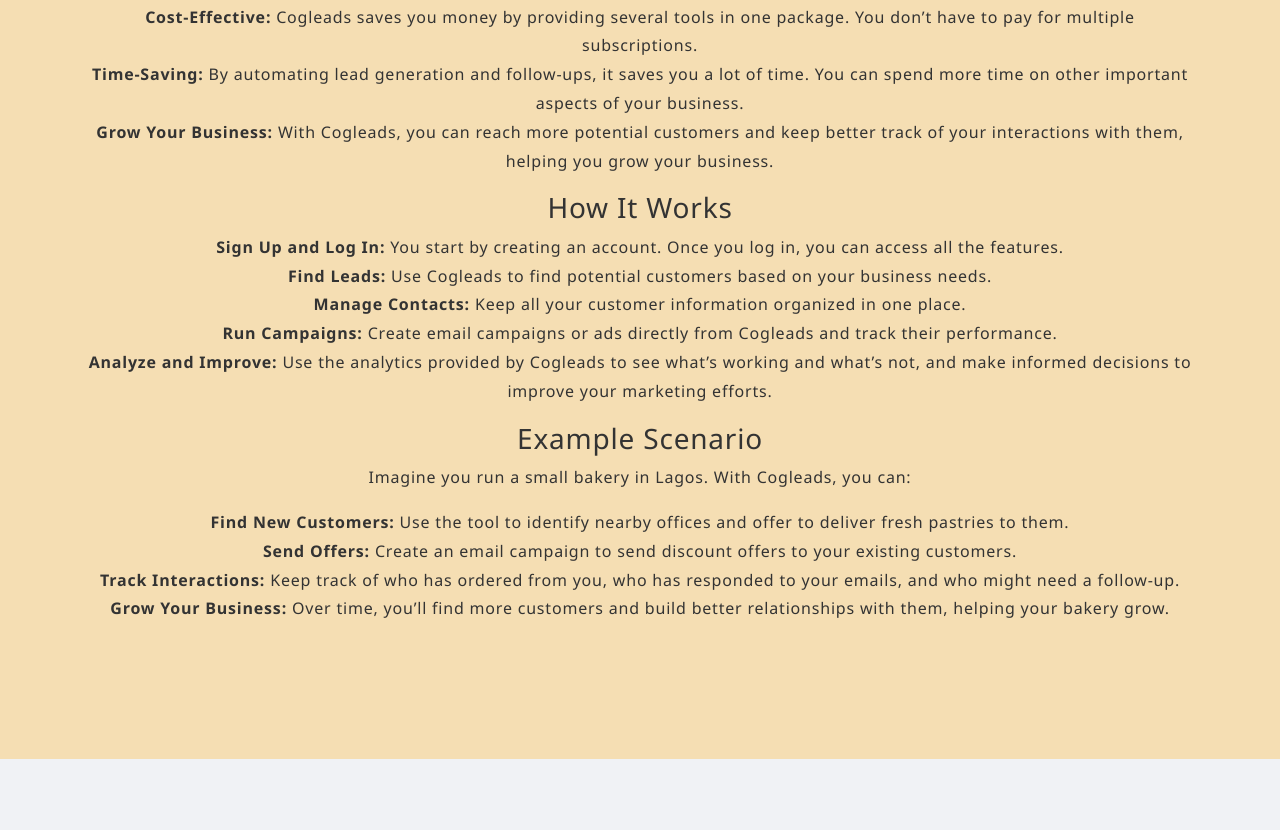
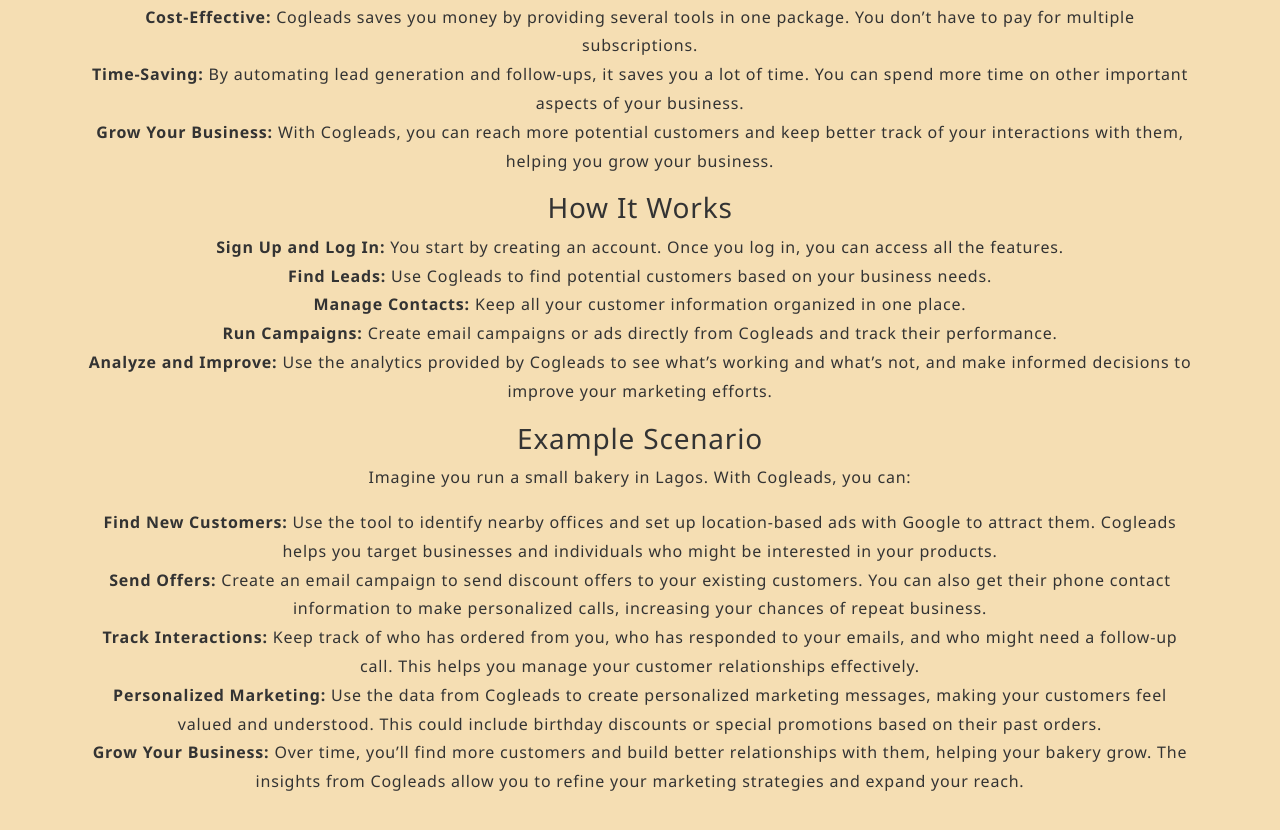
Before and after one commit to atomdbc/fintella_page, a website: page public/about.html in a window 1280 px wide. Shown: the part 1189-2019 px from the top of the page. Before the commit the page ends 1948 px from the top, so only its background shows below. Drawn offline with nearby package versions, Linux system fonts and the light colour scheme.

Commit message:
added about page

```diff
--- a/public/about.html
+++ b/public/about.html
@@ -137,10 +137,11 @@
                     <h3>Example Scenario</h3>
                     <p>Imagine you run a small bakery in Lagos. With Cogleads, you can:</p>
                     <ul>
-                        <li><strong>Find New Customers:</strong> Use the tool to identify nearby offices and offer to deliver fresh pastries to them.</li>
-                        <li><strong>Send Offers:</strong> Create an email campaign to send discount offers to your existing customers.</li>
-                        <li><strong>Track Interactions:</strong> Keep track of who has ordered from you, who has responded to your emails, and who might need a follow-up.</li>
-                        <li><strong>Grow Your Business:</strong> Over time, you’ll find more customers and build better relationships with them, helping your bakery grow.</li>
+                        <li><strong>Find New Customers:</strong> Use the tool to identify nearby offices and set up location-based ads with Google to attract them. Cogleads helps you target businesses and individuals who might be interested in your products.</li>
+                        <li><strong>Send Offers:</strong> Create an email campaign to send discount offers to your existing customers. You can also get their phone contact information to make personalized calls, increasing your chances of repeat business.</li>
+                        <li><strong>Track Interactions:</strong> Keep track of who has ordered from you, who has responded to your emails, and who might need a follow-up call. This helps you manage your customer relationships effectively.</li>
+                        <li><strong>Personalized Marketing:</strong> Use the data from Cogleads to create personalized marketing messages, making your customers feel valued and understood. This could include birthday discounts or special promotions based on their past orders.</li>
+                        <li><strong>Grow Your Business:</strong> Over time, you’ll find more customers and build better relationships with them, helping your bakery grow. The insights from Cogleads allow you to refine your marketing strategies and expand your reach.</li>
                     </ul>
                 </div>
             </div>
```
